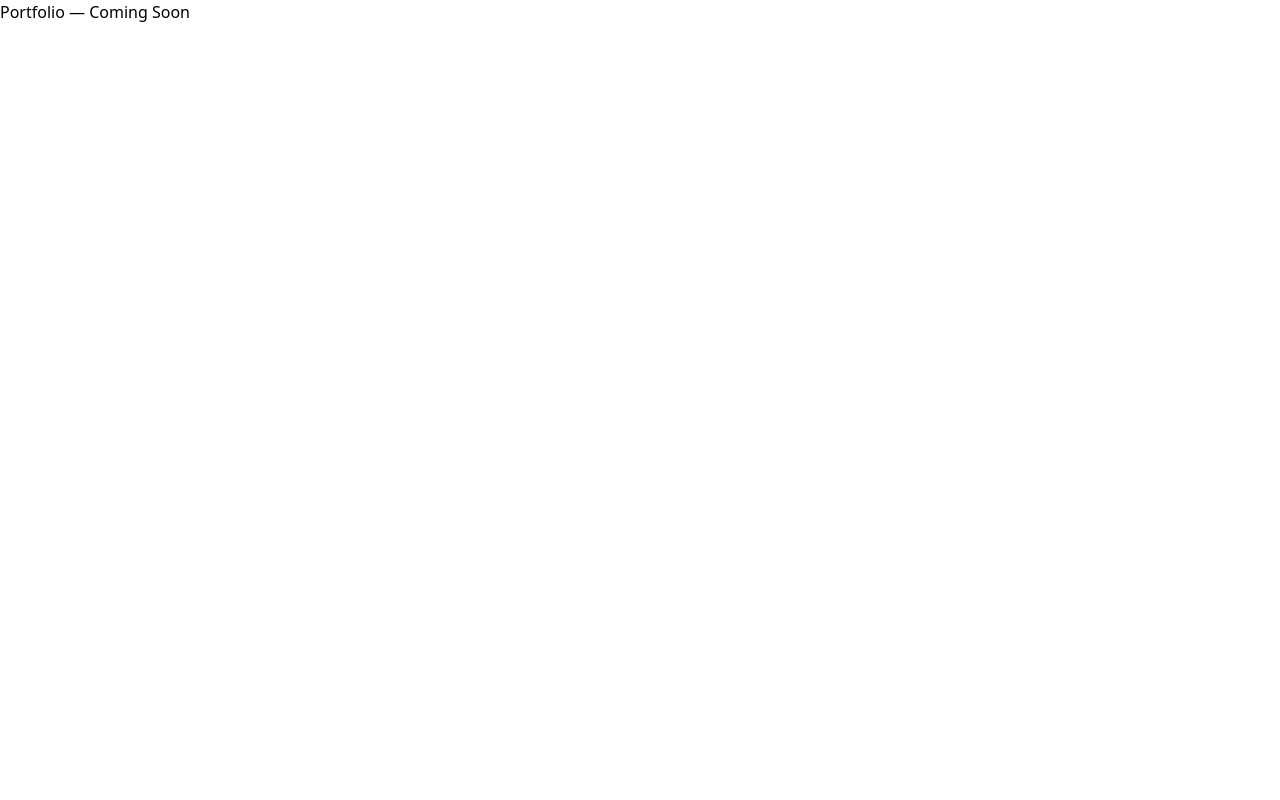
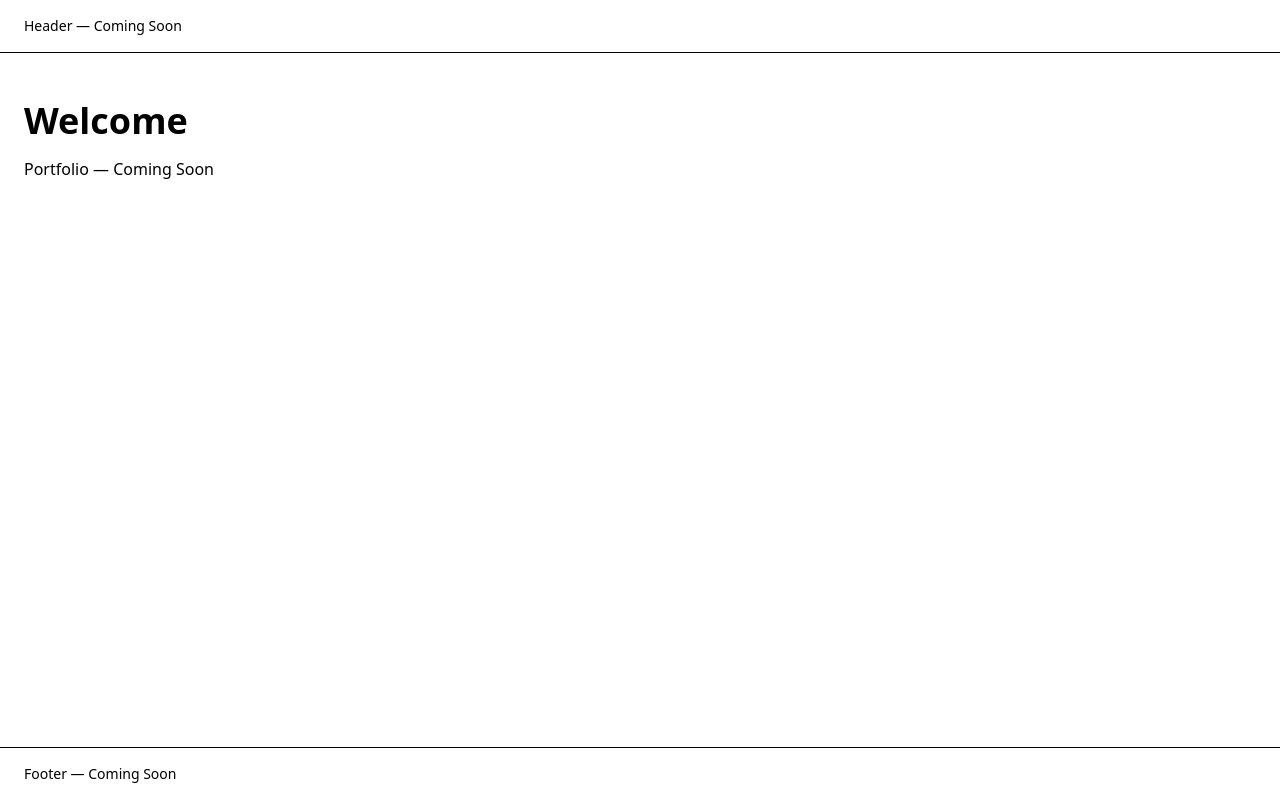
Before and after one commit to Sneiden/NEXTJS-Portfolio, a Next.js app in the folder frontend/: page / in a window 1280 px wide. Built offline with nearby package versions, Linux system fonts and the light colour scheme.

Commit message:
feat(frontend): add public and admin layouts with placeholder pages

```diff
--- /dev/null
+++ b/frontend/app/(admin)/admin/login/page.tsx
@@ -0,0 +1,10 @@
+export default function LoginPage() {
+  return (
+    <section className="flex min-h-screen items-center justify-center">
+      <div className="w-full max-w-sm">
+        <h1 className="text-2xl font-bold">Admin Login</h1>
+        <p className="mt-2 text-muted-foreground">Coming Soon</p>
+      </div>
+    </section>
+  )
+}
--- /dev/null
+++ b/frontend/app/(admin)/admin/page.tsx
@@ -0,0 +1,8 @@
+export default function AdminDashboardPage() {
+  return (
+    <section>
+      <h1 className="text-4xl font-bold">Dashboard</h1>
+      <p className="mt-4 text-muted-foreground">Welcome to your CMS</p>
+    </section>
+  )
+}
--- /dev/null
+++ b/frontend/app/(admin)/layout.tsx
@@ -0,0 +1,23 @@
+// This layout wraps all admin CMS pages: Dashboard, Projects, Posts, References, Inbox.
+// It is separate from the public layout — admins see a sidebar instead of a header/footer.
+// Route protection is handled by middleware.ts — no need to check auth here.
+
+export default function AdminLayout({
+  children,
+}: {
+  children: React.ReactNode
+}) {
+  return (
+    <div className="flex min-h-screen">
+      {/* Sidebar will go here in a future step */}
+      <aside className="w-64 border-r px-4 py-6">
+        <p className="text-sm text-muted-foreground">Sidebar — Coming Soon</p>
+      </aside>
+
+      {/* Main content area — each admin page renders here */}
+      <main className="flex-1 p-6">
+        {children}
+      </main>
+    </div>
+  )
+}
--- /dev/null
+++ b/frontend/app/(public)/about/page.tsx
@@ -0,0 +1,8 @@
+export default function AboutPage() {
+  return (
+    <section className="px-6 py-12">
+      <h1 className="text-4xl font-bold">About</h1>
+      <p className="mt-4 text-muted-foreground">Coming Soon</p>
+    </section>
+  )
+}
--- /dev/null
+++ b/frontend/app/(public)/contact/page.tsx
@@ -0,0 +1,8 @@
+export default function ContactPage() {
+  return (
+    <section className="px-6 py-12">
+      <h1 className="text-4xl font-bold">Contact</h1>
+      <p className="mt-4 text-muted-foreground">Coming Soon</p>
+    </section>
+  )
+}
--- /dev/null
+++ b/frontend/app/(public)/layout.tsx
@@ -0,0 +1,27 @@
+// This layout wraps all public-facing pages: Home, Projects, About, References, Contact.
+// It includes the shared Header and Footer that visitors always see.
+
+export default function PublicLayout({
+  children,
+}: {
+  children: React.ReactNode
+}) {
+  return (
+    <div className="flex min-h-screen flex-col">
+      {/* Header will go here in a future step */}
+      <header className="border-b px-6 py-4">
+        <p className="text-sm text-muted-foreground">Header — Coming Soon</p>
+      </header>
+
+      {/* Main content area — each public page renders here */}
+      <main className="flex-1">
+        {children}
+      </main>
+
+      {/* Footer will go here in a future step */}
+      <footer className="border-t px-6 py-4">
+        <p className="text-sm text-muted-foreground">Footer — Coming Soon</p>
+      </footer>
+    </div>
+  )
+}
--- /dev/null
+++ b/frontend/app/(public)/page.tsx
@@ -0,0 +1,8 @@
+export default function HomePage() {
+  return (
+    <section className="px-6 py-12">
+      <h1 className="text-4xl font-bold">Welcome</h1>
+      <p className="mt-4 text-muted-foreground">Portfolio — Coming Soon</p>
+    </section>
+  )
+}
--- /dev/null
+++ b/frontend/app/(public)/projects/page.tsx
@@ -0,0 +1,8 @@
+export default function ProjectsPage() {
+  return (
+    <section className="px-6 py-12">
+      <h1 className="text-4xl font-bold">Projects</h1>
+      <p className="mt-4 text-muted-foreground">Coming Soon</p>
+    </section>
+  )
+}
--- /dev/null
+++ b/frontend/app/(public)/references/page.tsx
@@ -0,0 +1,8 @@
+export default function ReferencesPage() {
+  return (
+    <section className="px-6 py-12">
+      <h1 className="text-4xl font-bold">References</h1>
+      <p className="mt-4 text-muted-foreground">Coming Soon</p>
+    </section>
+  )
+}
--- a/frontend/app/layout.tsx
+++ b/frontend/app/layout.tsx
@@ -1,33 +1,40 @@
-import type { Metadata } from "next";
-import { Geist, Geist_Mono } from "next/font/google";
-import "./globals.css";
+import type { Metadata } from "next"
+import { Geist, Geist_Mono } from "next/font/google"
+import "./globals.css"
 
+// Geist is the font that comes with the Nova shadcn/ui preset
 const geistSans = Geist({
   variable: "--font-geist-sans",
   subsets: ["latin"],
-});
+})
 
 const geistMono = Geist_Mono({
   variable: "--font-geist-mono",
   subsets: ["latin"],
-});
+})
 
+// This metadata applies to the whole site by default.
+// Individual pages can override specific fields like title and description.
 export const metadata: Metadata = {
-  title: "Create Next App",
-  description: "Generated by create next app",
-};
+  title: {
+    default: "My Portfolio",
+    template: "%s | My Portfolio", // e.g. "About | My Portfolio"
+  },
+  description: "Welcome to my professional portfolio",
+}
 
 export default function RootLayout({
   children,
-}: Readonly<{
-  children: React.ReactNode;
-}>) {
+}: {
+  children: React.ReactNode
+}) {
   return (
-    <html
-      lang="en"
-      className={`${geistSans.variable} ${geistMono.variable} h-full antialiased`}
-    >
-      <body className="min-h-full flex flex-col">{children}</body>
+    <html lang="en" suppressHydrationWarning>
+      <body
+        className={`${geistSans.variable} ${geistMono.variable} antialiased`}
+      >
+        {children}
+      </body>
     </html>
-  );
+  )
 }
```
